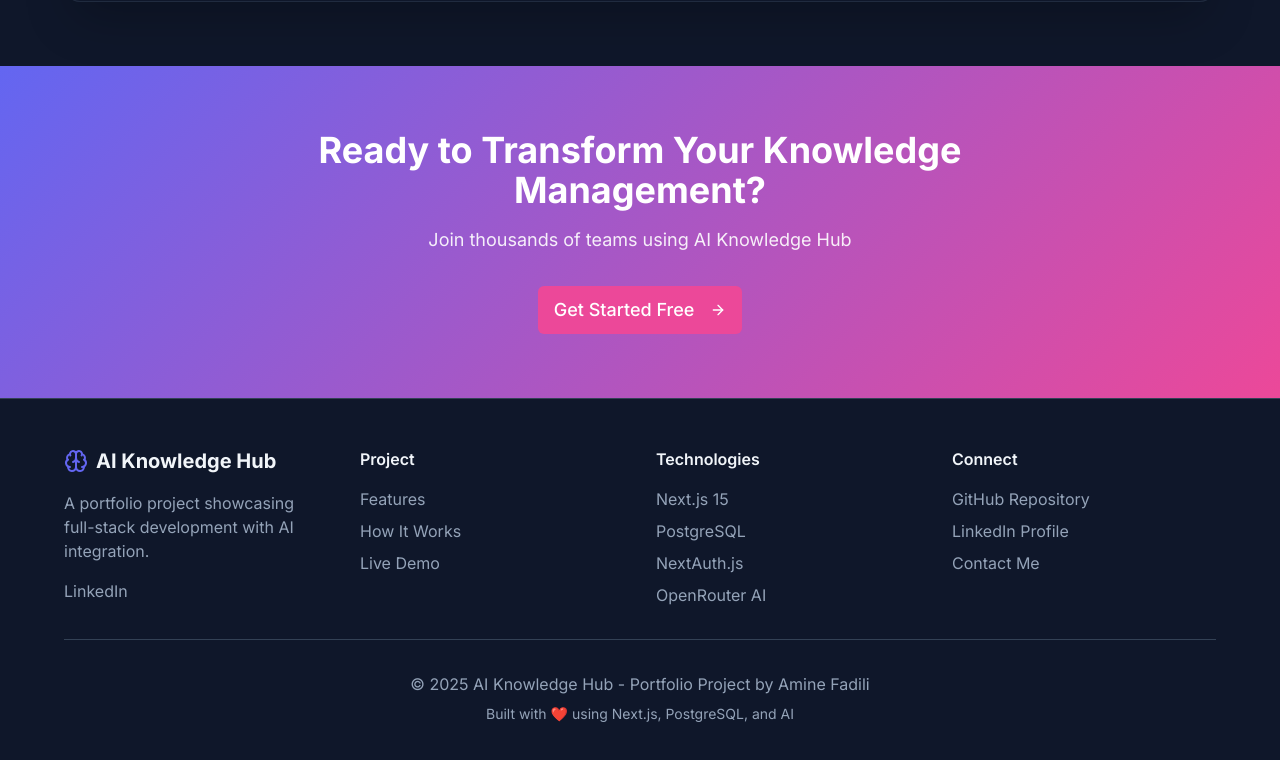
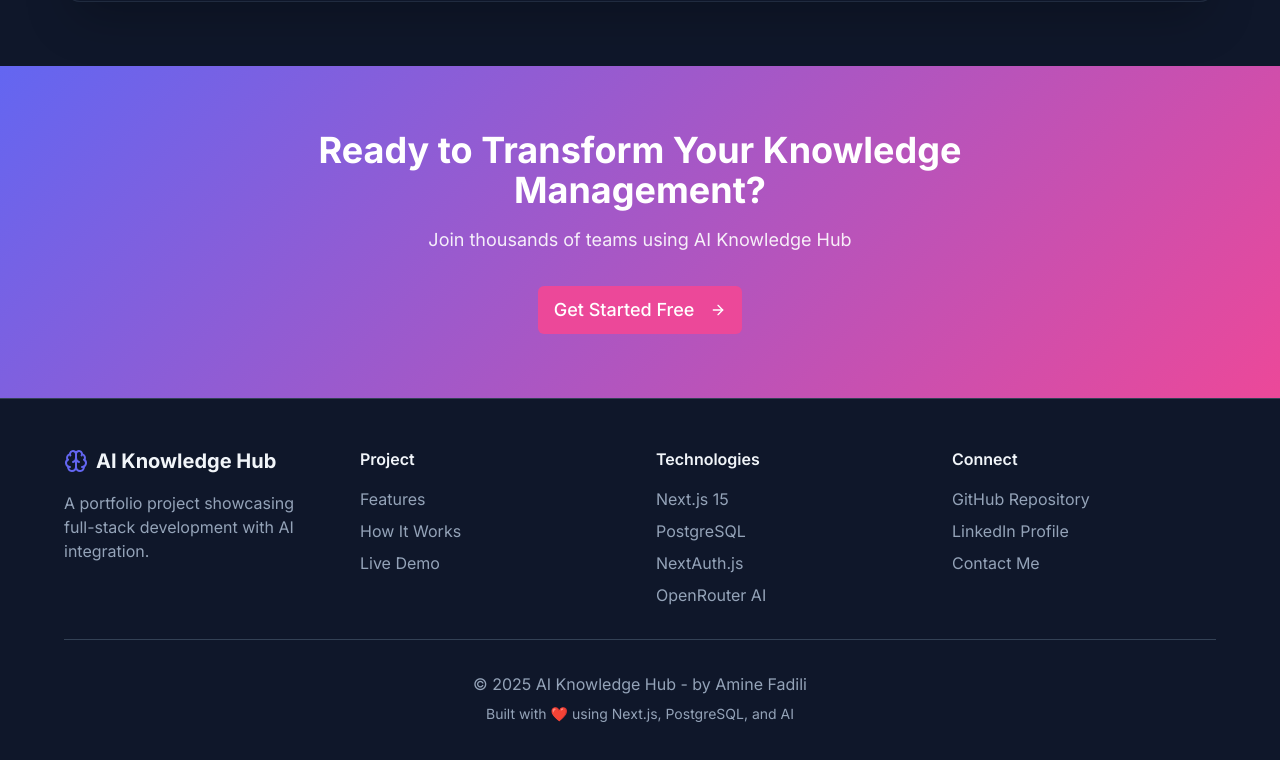
Before and after one commit to Code-byme/AI-knowledge, a Next.js app: page / in a window 1280 px wide. Shown: the part 2673-3433 px from the top of the page. Built offline with nearby package versions, Linux system fonts and the light colour scheme; no server answers.

Commit message:
fix readme and home page

```diff
--- a/app/page.tsx
+++ b/app/page.tsx
@@ -356,11 +356,11 @@ export default function Home() {
               <p className="text-muted-foreground">
                 A portfolio project showcasing full-stack development with AI integration.
               </p>
-              <div className="flex space-x-4">
+              {/* <div className="flex space-x-4">
                 <a href="https://www.linkedin.com/in/amine-fadili-940357132/" target="_blank" className="text-muted-foreground hover:text-foreground transition-colors">
                   LinkedIn
                 </a>
-              </div>
+              </div> */}
             </div>
 
             <div className="space-y-4">
@@ -393,7 +393,7 @@ export default function Home() {
           </div>
 
           <div className="border-t border-border mt-8 pt-8 text-center text-muted-foreground">
-            <p>&copy; 2025 AI Knowledge Hub - Portfolio Project by Amine Fadili</p>
+            <p>&copy; 2025 AI Knowledge Hub - by Amine Fadili</p>
             <p className="text-sm mt-2">Built with ❤️ using Next.js, PostgreSQL, and AI</p>
           </div>
         </div>
```
Also changed, not shown: 1 other file (tests, documents, lock files or other folders).
